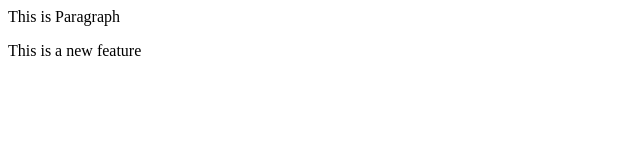
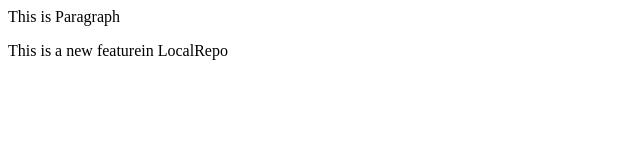
Before and after one commit to aimanarshiya/LocalRepo, a plain HTML site: page index.html in a window 1280 px wide. Shown: the full height of the page, 0-640 px from the left. Drawn offline with Linux system fonts and the light colour scheme.

Commit message:
added a new feature in index

```diff
--- a/index.html
+++ b/index.html
@@ -1,2 +1,2 @@
 <p>This is Paragraph</p>
-<p>This is a new feature</p>
+<p>This is a new featurein LocalRepo</p>
```
